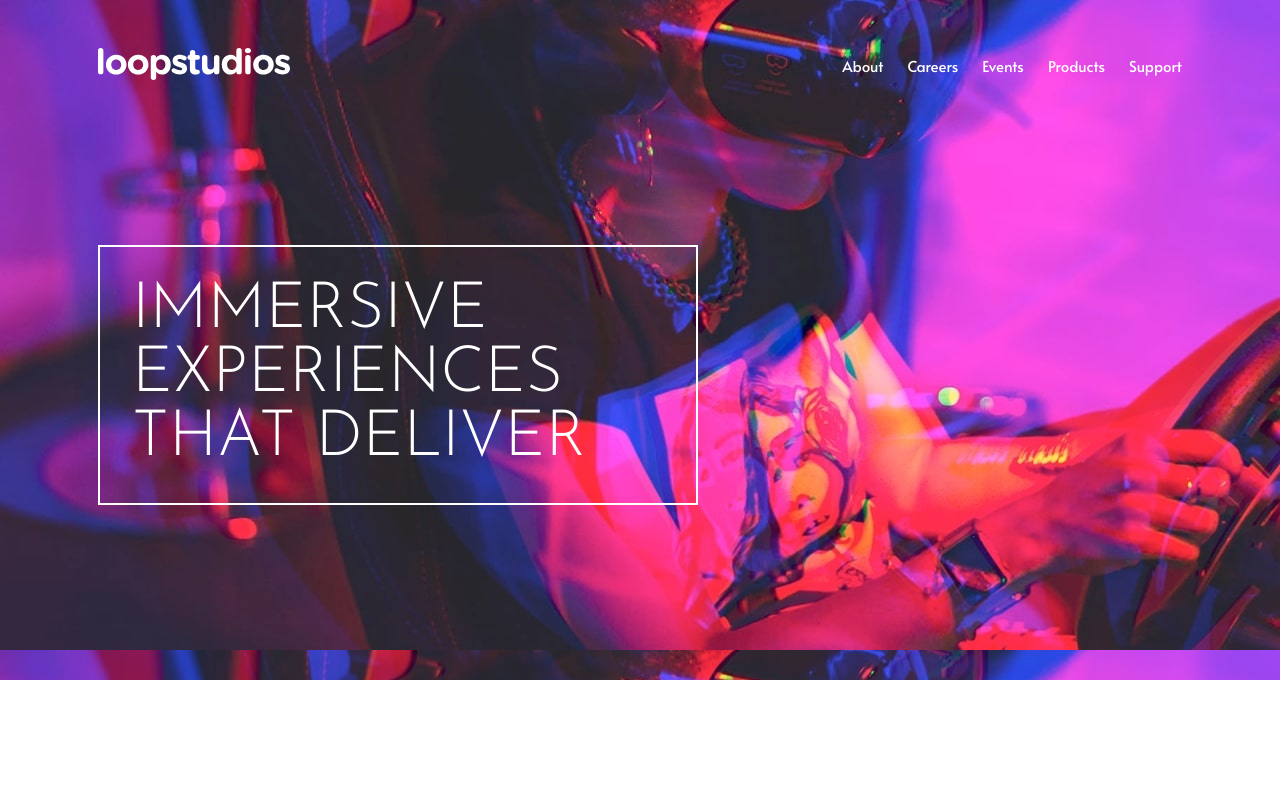
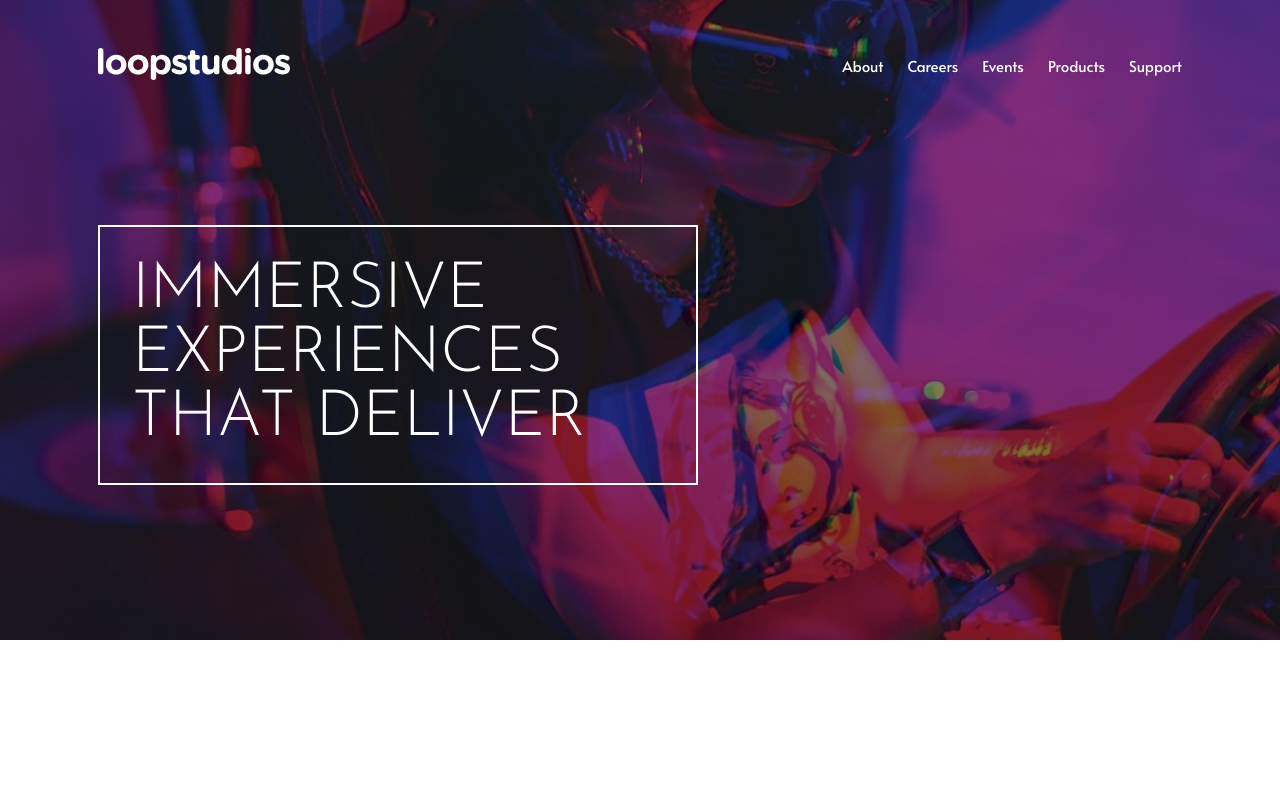
Before and after one commit to iliassel19/loopstudios, a plain HTML site: page index.html in a window 1280 px wide. Shown: the top 800 px of the page. Drawn offline with Linux system fonts and the light colour scheme.

Commit message:
Update style.css

```diff
--- a/style.css
+++ b/style.css
@@ -58,8 +58,15 @@ html {
 }
 /* HEADER STARTS */
 .header {
-  background-image: url(./images/desktop/image-hero.jpg);
-  height: 85vh;
+  background-image: linear-gradient(
+      0deg,
+      rgba(0, 0, 0, 0.5),
+      rgba(0, 11, 13, 0.5)
+    ),
+    url(./images/desktop/image-hero.jpg);
+
+  background-size: cover;
+  height: 80vh;
 }
 
 /* NAVIGATION STARTS */
@@ -123,10 +130,10 @@ html {
 /* HEADER AND NAVIGATION QUERIES STARTS */
 @media (max-width: 37.5rem) {
   .header {
-    height: 100vh;
     background-image: url(./images/mobile/image-hero.jpg);
     background-size: cover;
     padding: 2.4rem;
+    height: 100vh;
   }
 
   .navigation__logo {
```
